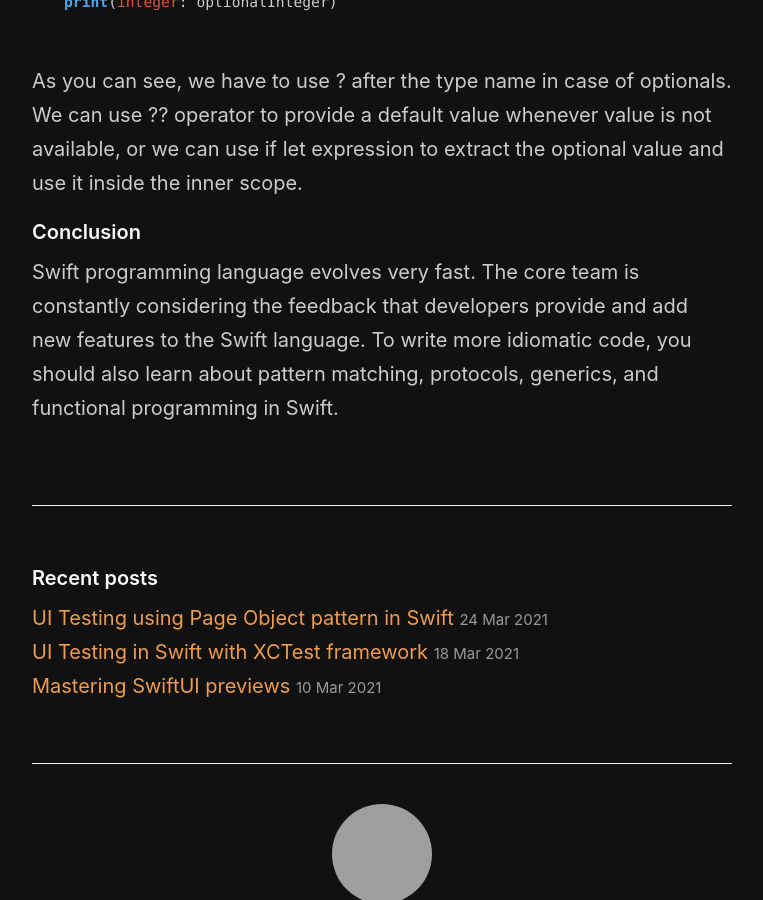
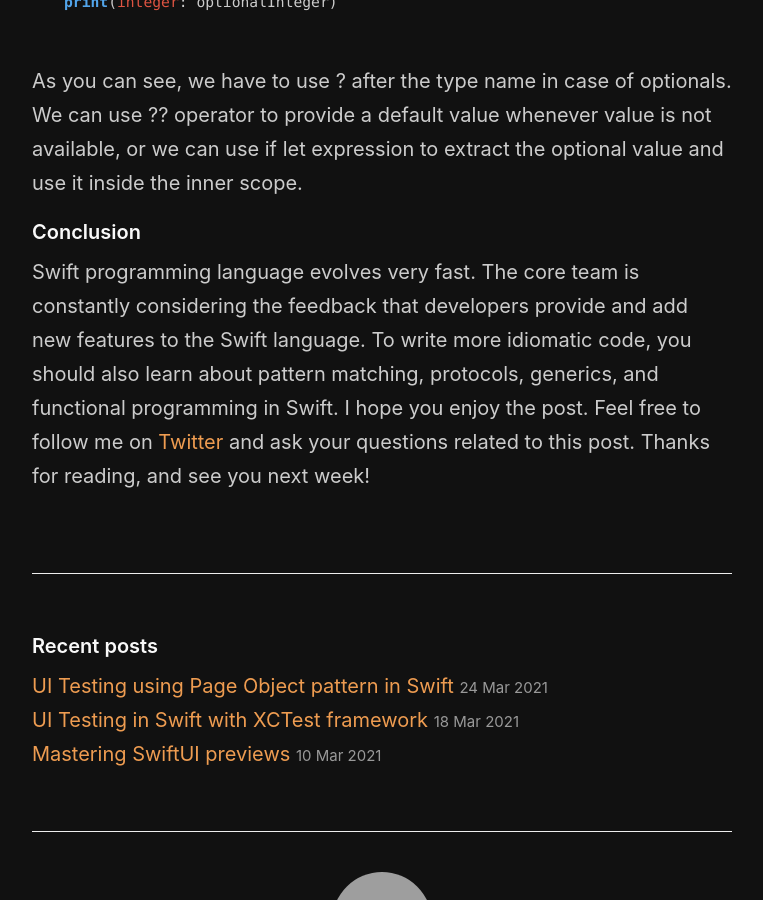
Before and after one commit to mecid/mecid.github.io, a Jekyll site: the page built from _posts/2021-04-01-writing-idiomatic-swift-code.md, in a window 1280 px wide and 900 px high, scrolled down 3830 px, cut to the strip 0-900 px from the top of the window. Shown: the whole strip, without its empty margins (258-1021 px from the left). Built offline with Jekyll 4.4.1, drawn with Linux system fonts in a browser that asks for light colours; grey boxes are pictures that could not be loaded.

Commit message:
Conclusion in idiomatic swift post fixed

```diff
--- a/_posts/2021-04-01-writing-idiomatic-swift-code.md
+++ b/_posts/2021-04-01-writing-idiomatic-swift-code.md
@@ -123,4 +123,4 @@
 As you can see, we have to use ? after the type name in case of optionals. We can use ?? operator to provide a default value whenever value is not available, or we can use if let expression to extract the optional value and use it inside the inner scope.
 
 #### Conclusion
-Swift programming language evolves very fast. The core team is constantly considering the feedback that developers provide and add new features to the Swift language. To write more idiomatic code, you should also learn about pattern matching, protocols, generics, and functional programming in Swift.
+Swift programming language evolves very fast. The core team is constantly considering the feedback that developers provide and add new features to the Swift language. To write more idiomatic code, you should also learn about pattern matching, protocols, generics, and functional programming in Swift. I hope you enjoy the post. Feel free to follow me on [Twitter](https://twitter.com/mecid) and ask your questions related to this post. Thanks for reading, and see you next week!
```
